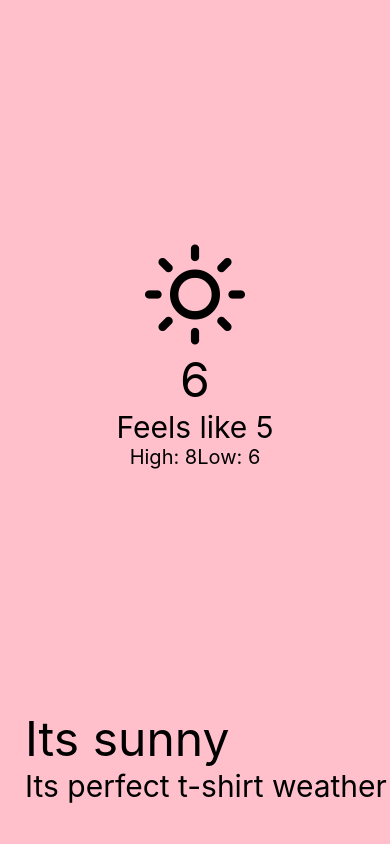
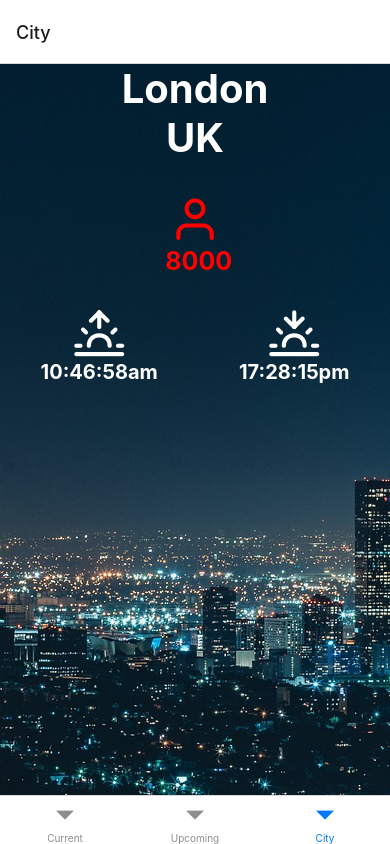
Before and after one commit to jehmatthews/WeatherApp, a React Native app: screen /City in a window 390 px wide. Built offline with nearby package versions, Linux system fonts and the light colour scheme.

Commit message:
create tabs to navigate betweeb current, upcoming, and city

```diff
--- a/App.js
+++ b/App.js
@@ -1,21 +1,23 @@
 import React from "react"
-import { View, StyleSheet } from 'react-native'
 import CurrentWeather from "./src/screens/CurrentWeather"
 import UpcomingWeather from "./src/screens/UpcomingWeather"
 import City from "./src/screens/City"
+import { NavigationContainer } from "@react-navigation/native"
+import { createBottomTabNavigator } from "@react-navigation/bottom-tabs"
+
+const Tab = createBottomTabNavigator()
 
 const App = () => {
+
   return (
-    <View style={styles.container}>
-      <CurrentWeather />
-    </View>
+    <NavigationContainer>
+      <Tab.Navigator>
+        <Tab.Screen name={'Current'} component={CurrentWeather}/>
+        <Tab.Screen name={'Upcoming'} component={UpcomingWeather} />
+        <Tab.Screen name={'City'} component={City} />
+      </Tab.Navigator>
+    </NavigationContainer>
   )
 }
 
-const styles = StyleSheet.create({
-  container: {
-    flex: 1
-  }
-})
-
 export default App
--- a/package.json
+++ b/package.json
@@ -10,10 +10,14 @@
     "lint": "eslint ."
   },
   "dependencies": {
+    "@react-navigation/bottom-tabs": "^6.5.7",
+    "@react-navigation/native": "^6.1.6",
     "expo": "~48.0.11",
     "expo-status-bar": "~1.4.4",
     "react": "18.2.0",
-    "react-native": "0.71.6"
+    "react-native": "0.71.6",
+    "react-native-safe-area-context": "4.5.0",
+    "react-native-screens": "~3.20.0"
   },
   "devDependencies": {
     "@babel/core": "^7.20.0",
--- a/src/screens/City.js
+++ b/src/screens/City.js
@@ -1,7 +1,7 @@
 import React from "react";
 import { SafeAreaView, Text, StyleSheet, ImageBackground, StatusBar, View } from "react-native";
 import { Feather } from '@expo/vector-icons';
-import IconText from "../components/Icontext";
+import IconText from "../components/IconText";
 
 const City = () => {
   const {
```
Also changed, not shown: 1 other file (tests, documents, lock files or other folders).
